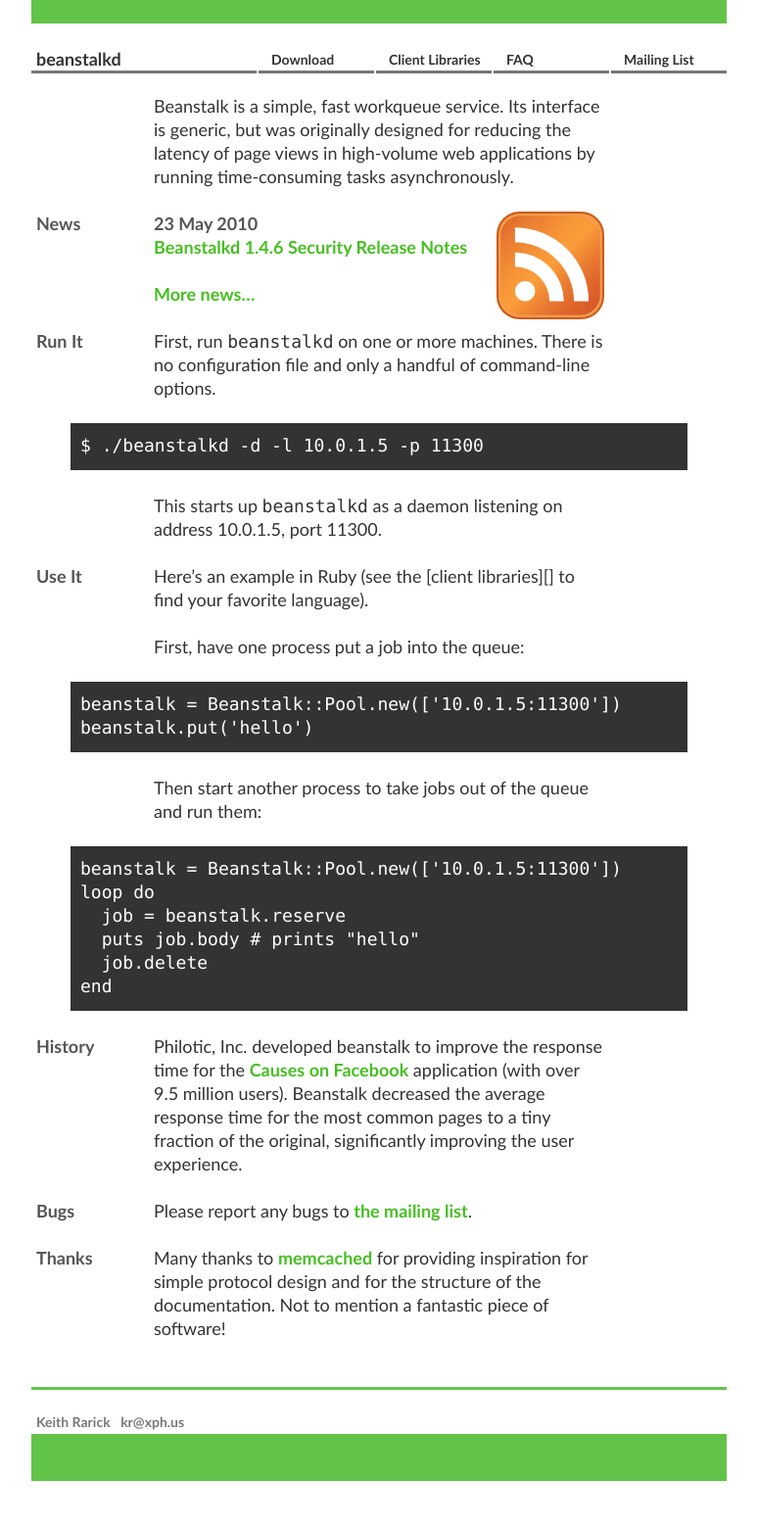
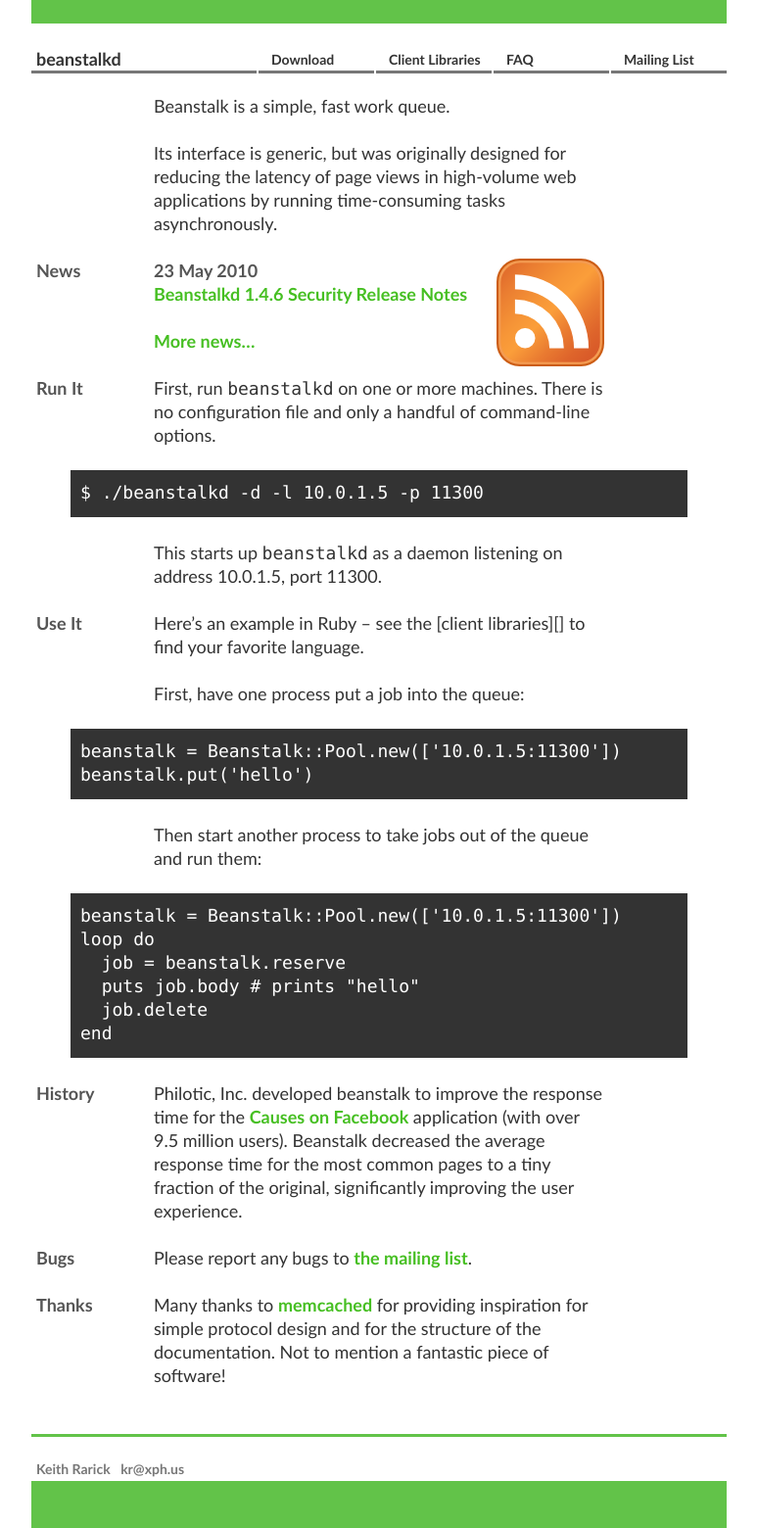
Before and after one commit to beanstalkd/beanstalkd, a Jekyll site: the page built from index.md, in a window 1280 px wide. Shown: the whole page at 98% size, without its empty margins (253-1026 px from the left). Built offline with Jekyll 4.4.1, drawn with Linux system fonts in a browser that asks for light colours; Markdown is read by kramdown in place of the engine named in the settings; comment, search, counter and statistics services are not loaded; before the commit the page ends 1512 px from its top, so only the background shows below that.

Commit message:
minor tweaks

```diff
--- a/index.md
+++ b/index.md
@@ -3,9 +3,11 @@
 title: About
 ---
 
-Beanstalk is a simple, fast workqueue service. Its interface is generic, but
-was originally designed for reducing the latency of page views in high-volume
-web applications by running time-consuming tasks asynchronously.
+Beanstalk is a simple, fast work queue.
+
+Its interface is generic, but was originally designed for reducing the latency
+of page views in high-volume web applications by running time-consuming tasks
+asynchronously.
 
 ## News
 
@@ -36,8 +38,8 @@
 
 ## Use It
 
-Here's an example in Ruby (see the [client libraries][] to find
-your favorite language).
+Here's an example in Ruby -- see the [client libraries][] to find your
+favorite language.
 
 First, have one process put a job into the queue:
 
```
